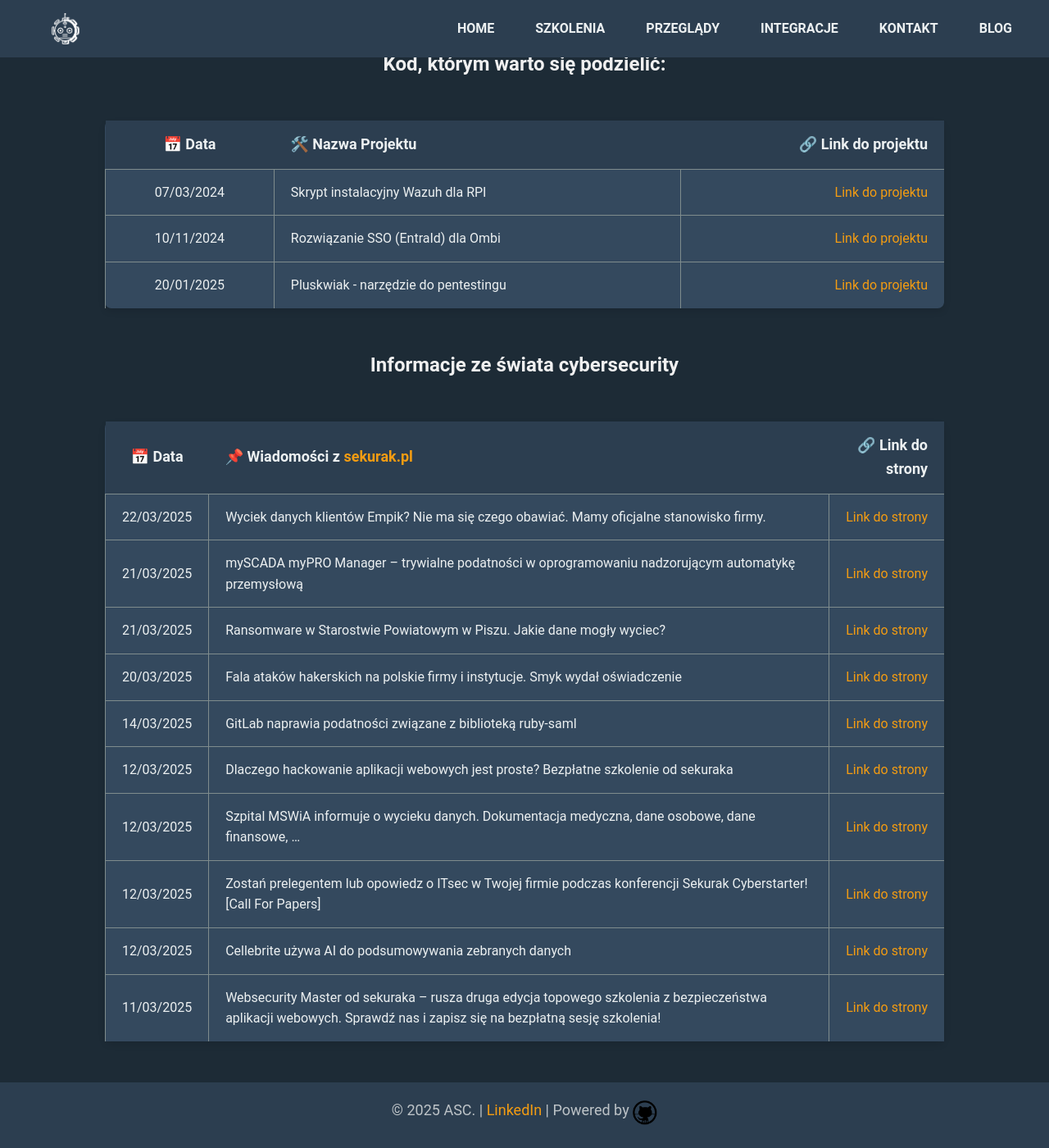
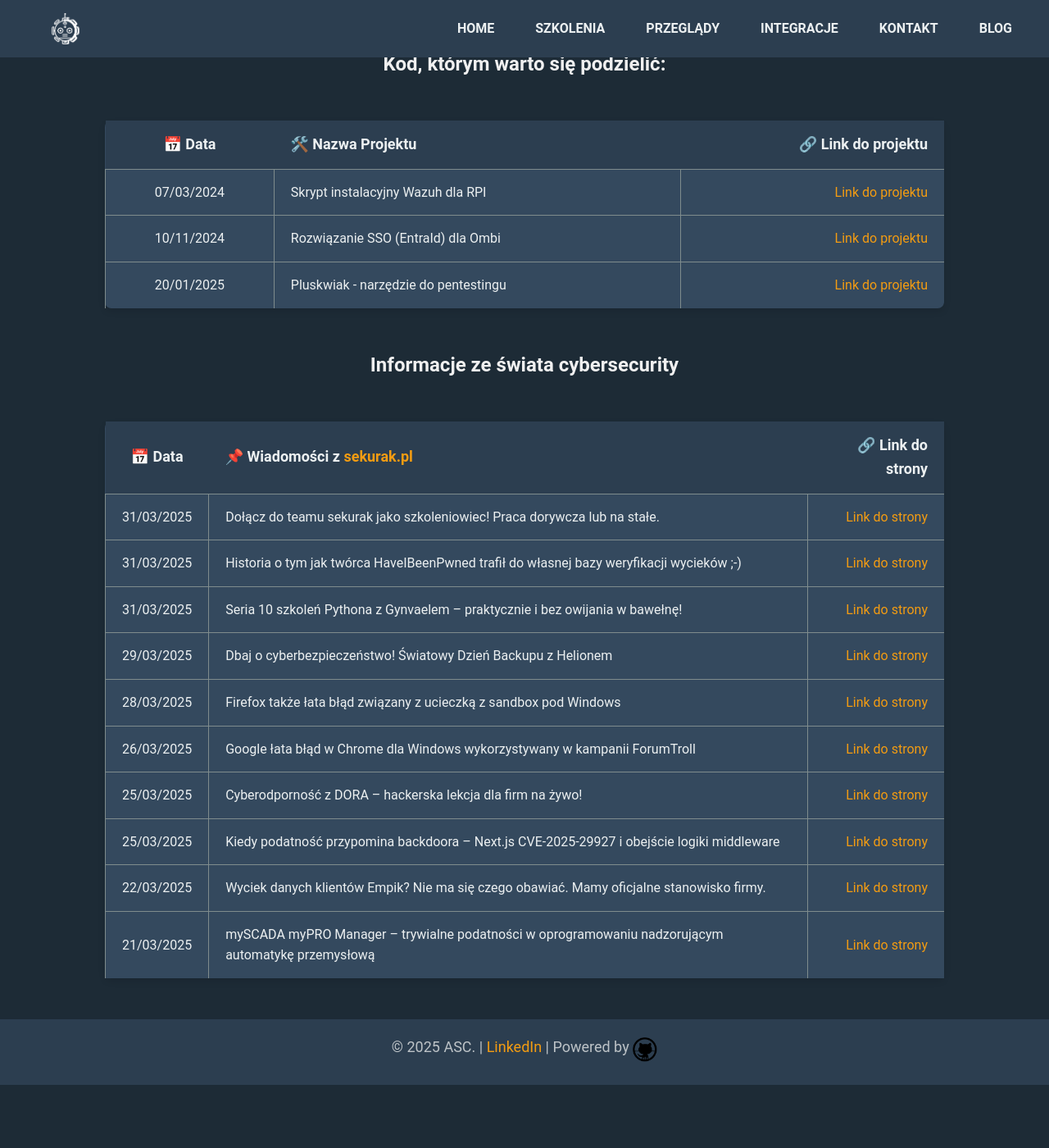
Before and after one commit to dadmins1984/Web, a Jekyll site: the page built from projects.md, in a window 1280 px wide and 1400 px high, scrolled down 139 px. Shown: the whole window at 82% size. Built offline with Jekyll 4.4.1, drawn with Linux system fonts in a browser that asks for light colours; after the commit the page ends 1462 px from its top, so only the background shows below that.

Commit message:
Blog update: 2025-31-03

```diff
--- a/projects.md
+++ b/projects.md
@@ -16,13 +16,13 @@ title: "Projects"
 
 | 📅 Data | 📌 Wiadomości z [sekurak.pl](https://sekurak.pl/) | 🔗 Link do strony |
 |:---------:|:------------------|-------------------:|
+| 31/03/2025 | Dołącz do teamu sekurak jako szkoleniowiec! Praca dorywcza lub na stałe. | [Link do strony](https://sekurak.pl/dolacz-do-teamu-sekurak-jako-szkoleniowiec-praca-dorywcza-lub-na-stale/) |
+| 31/03/2025 | Historia o tym jak twórca HaveIBeenPwned trafił do własnej bazy weryfikacji wycieków ;-) | [Link do strony](https://sekurak.pl/historia-o-tym-jak-tworca-haveibeenpwned-trafil-do-wlasnej-bazy-weryfikacji-wyciekow/) |
+| 31/03/2025 | Seria 10 szkoleń Pythona z Gynvaelem – praktycznie i bez owijania w bawełnę! | [Link do strony](https://sekurak.pl/seria-10-szkolen-pythona-z-gynvaelem-praktycznie-i-bez-owijania-w-bawelne/) |
+| 29/03/2025 | Dbaj o cyberbezpieczeństwo! Światowy Dzień Backupu z Helionem | [Link do strony](https://sekurak.pl/dbaj-o-cyberbezpieczenstwo-swiatowy-dzien-backupu-z-helionem/) |
+| 28/03/2025 | Firefox także łata błąd związany z ucieczką z sandbox pod Windows | [Link do strony](https://sekurak.pl/firefox-takze-lata-blad-zwiazany-z-ucieczka-z-sandbox-pod-windows/) |
+| 26/03/2025 | Google łata błąd w Chrome dla Windows wykorzystywany w kampanii ForumTroll | [Link do strony](https://sekurak.pl/google-lata-blad-w-chrome-dla-windows-wykorzystywany-w-kampanii-forumtroll/) |
+| 25/03/2025 | Cyberodporność z DORA – hackerska lekcja dla firm na żywo! | [Link do strony](https://sekurak.pl/cyberodpornosc-z-dora-hackerska-lekcja-dla-firm-na-zywo/) |
+| 25/03/2025 | Kiedy podatność przypomina backdoora – Next.js CVE-2025-29927 i obejście logiki middleware | [Link do strony](https://sekurak.pl/kiedy-podatnosc-przypomina-backdoora-next-js-cve-2025-29927-i-obejscie-logiki-middleware/) |
 | 22/03/2025 | Wyciek danych klientów Empik? Nie ma się czego obawiać. Mamy oficjalne stanowisko firmy. | [Link do strony](https://sekurak.pl/wyciek-danych-klientow-empik-nie-ma-sie-czego-obawiac-mamy-oficjalne-stanowisko-firmy/) |
 | 21/03/2025 | mySCADA myPRO Manager – trywialne podatności w oprogramowaniu nadzorującym automatykę przemysłową | [Link do strony](https://sekurak.pl/myscada-mypro-manager-trywialne-podatnosci-w-oprogramowaniu-nadzorujacym-automatyke-przemyslowa/) |
-| 21/03/2025 | Ransomware w Starostwie Powiatowym w Piszu. Jakie dane mogły wyciec? | [Link do strony](https://sekurak.pl/ransomware-w-starostwie-powiatowym-w-piszu-jakie-dane-mogly-wyciec/) |
-| 20/03/2025 | Fala ataków hakerskich na polskie firmy i instytucje. Smyk wydał oświadczenie | [Link do strony](https://sekurak.pl/fala-atakow-hakerskich-na-polskie-firmy-i-instytucje-smyk-wydal-oswiadczenie/) |
-| 14/03/2025 | GitLab naprawia podatności związane z biblioteką ruby-saml | [Link do strony](https://sekurak.pl/gitlab-naprawia-podatnosci-zwiazane-z-biblioteka-ruby-saml/) |
-| 12/03/2025 | Dlaczego hackowanie aplikacji webowych jest proste? Bezpłatne szkolenie od sekuraka | [Link do strony](https://sekurak.pl/dlaczego-hackowanie-aplikacji-webowych-jest-proste-bezplatne-szkolenie-od-sekuraka/) |
-| 12/03/2025 | Szpital MSWiA informuje o wycieku danych. Dokumentacja medyczna, dane osobowe, dane finansowe, … | [Link do strony](https://sekurak.pl/szpital-mswia-informuje-o-wycieku-danych-dokumentacja-medyczna-dane-osobowe-dane-finansowe/) |
-| 12/03/2025 | Zostań prelegentem lub opowiedz o ITsec w Twojej firmie podczas konferencji Sekurak Cyberstarter! [Call For Papers] | [Link do strony](https://sekurak.pl/zostan-prelegentem-lub-opowiedz-o-itsec-w-twojej-firmie-podczas-konferencji-sekurak-cyberstarter-call-for-papers/) |
-| 12/03/2025 | Cellebrite używa AI do podsumowywania zebranych danych | [Link do strony](https://sekurak.pl/cellebrite-uzywa-ai-do-podsumowywania-zebranych-danych/) |
-| 11/03/2025 | Websecurity Master od sekuraka – rusza druga edycja topowego szkolenia z bezpieczeństwa aplikacji webowych. Sprawdź nas i zapisz się na bezpłatną sesję szkolenia! | [Link do strony](https://sekurak.pl/websecurity-master-od-sekuraka-rusza-druga-edycja-topowego-szkolenia-z-bezpieczenstwa-aplikacji-webowych-sprawdz-nas-i-zapisz-sie-na-bezplatna-sesje-szkolenia/) |
```
